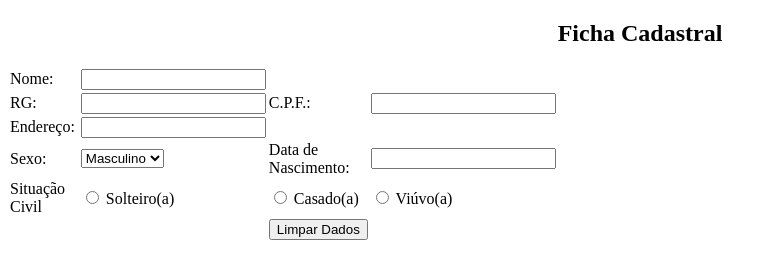
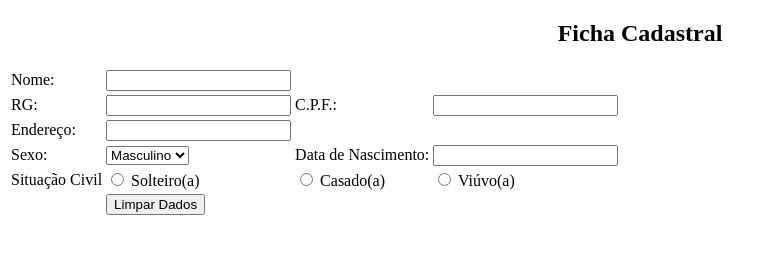
Before and after one commit to SymoneBCavalcantiC/P1-Tecnologia-Front-End-I, a plain HTML site: page Atividade 290922/Exercicios 03 e 04 HTML FORMULARIOS/Questão 01.html in a window 1280 px wide. Shown: the whole page, without its empty margins (0-774 px from the left). Drawn offline with Linux system fonts and the light colour scheme.

Commit message:
q3 incompleta

```diff
--- a/Atividade 290922/Exercicios 03 e 04 HTML FORMULARIOS/Questão 01.html
+++ b/Atividade 290922/Exercicios 03 e 04 HTML FORMULARIOS/Questão 01.html
@@ -12,28 +12,28 @@
 <body>
     <h2>Ficha Cadastral</h2>
 
-    <table width="500px" cellspacing="1px" cellspadding="1px">
+    <table>
         <form>
-            <tr><td>Nome:<td></td></td>
-            <td><input type="text" name="nome" width="55px"></td></tr>
-            <tr><td>RG:<td></td></td>
+            <tr><td>Nome:</td>
+            <td><input type="text" name="nome" colspan="3"></td></tr>
+            <tr><td>RG:</td>
             <td><input type="number" name="numero" width="13px"></td>
             <td>C.P.F.:</td>
             <td><input type="number" name="CPF" width="13px"></td></tr>
-            <tr><td>Endereço:<td></td></td>
-            <td><input type="text" name="Endereço" width="55px"></td></tr>
-            <tr><td>Sexo:<td></td></td>
+            <tr><td>Endereço:</td>
+            <td><input type="text" name="nome"></td></tr>
+            <tr><td>Sexo:</td>
                 <td><select>
                     <option value="Masculino">Masculino</option>
                     <option value="Feminino">Feminino</option>
                 </select></td>
             <td>Data de Nascimento:</td>
             <td><input type="text" name="data de nascimento" width="13px"></td></tr>
-            <tr><td>Situação Civil<td></td></td>
+            <tr><td>Situação Civil</td>
             <td><input type="radio" name="estado civil"> Solteiro(a)</td>
             <td><input type="radio" name="estado civil"> Casado(a)</td>
             <td><input type="radio" name="estado civil"> Viúvo(a)</td>
-            <tr><td></td><td></td><td></td><td><input type="reset" value="Limpar Dados"></td></tr>
+            <tr><td></td><td><input type="reset" value="Limpar Dados"></td></tr>
 
         </form>
     </table>
```
